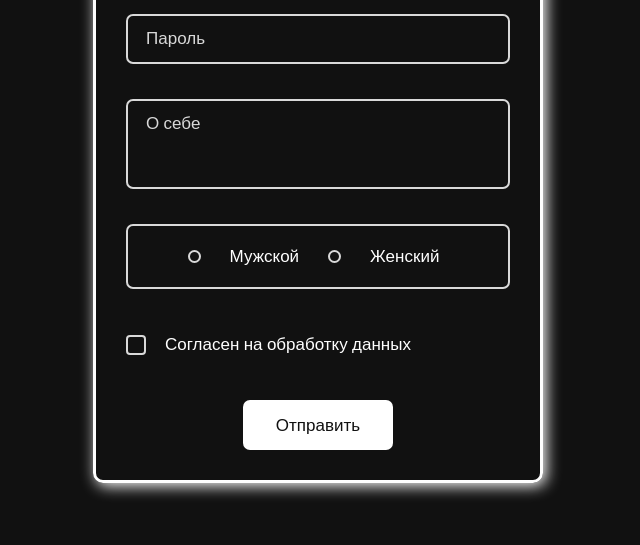
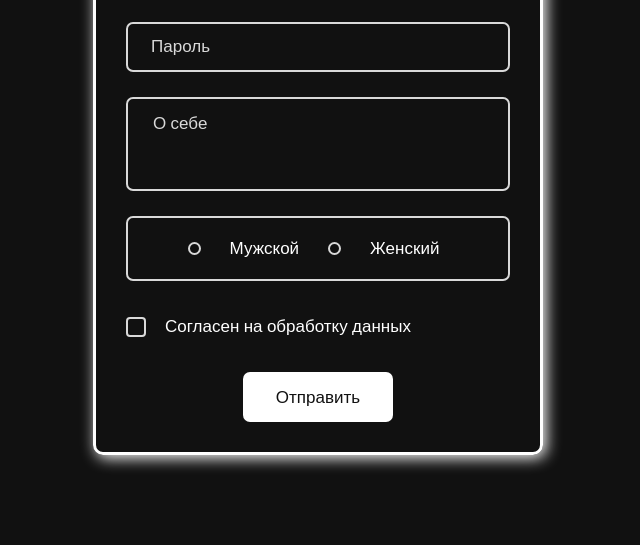
Before and after one commit to egorpokasov-art/First-form-validation-practice, a website: page index.html in a window 1280 px wide. Shown: the part 255-800 px from the top of the page, without its empty margins (322-962 px from the left). Drawn offline with nearby package versions, Linux system fonts and the light colour scheme.

Commit message:
Full MVP form version

```diff
--- a/index.html
+++ b/index.html
@@ -34,10 +34,10 @@
       type="text"
       id="login"
       name="login"
-      minlength="5"
+      minlength="6"
       maxlength="15"
       pattern="[a-zA-Z0-9._%+\-]+@[a-zA-Z0-9.\-]+\.[a-zA-Z]{2,}"
-      title="Введите email в формате: ivan@mail.ru"
+      title="Введите e-mail в формате: ivan@mail.ru"
       aria-errormessage="login-errors"
       placeholder=" "
       required
@@ -83,9 +83,9 @@
     ></span>
   </div>
 
-  <div class="form__field">
+  <div class="form__field textarea__emulator input">
     <textarea
-      class="form__field-input input"
+      class="form__field-input hidden"
       name="about"
       id="about"
       maxlength="250"
@@ -170,3 +170,19 @@
 </form>
 </body>
 </html>
+
+<!--<div class="textarea__emulator input">-->
+<!--  <textarea-->
+<!--    class="hidden"-->
+<!--    name="about"-->
+<!--    id="f"-->
+<!--    maxlength="550"-->
+<!--    placeholder=" "-->
+<!--  ></textarea>-->
+<!--  <label-->
+<!--    class="form__field-label"-->
+<!--    for="f"-->
+<!--  >-->
+<!--    О себе-->
+<!--  </label>-->
+<!--</div>-->
--- a/style.css
+++ b/style.css
@@ -30,6 +30,7 @@
 body {
   height: 100vh;
   display: flex;
+  flex-direction: column;
   justify-content: center;
   align-items: center;
   font-family: var(--font-family-base), serif;
@@ -37,6 +38,7 @@ body {
   font-weight: var(--fw-normal);
   color: var(--color-light);
   background-color: var(--bg-color-dark);
+  row-gap: 40px;
 }
 
 .visually-hidden {
@@ -128,7 +130,7 @@ button {
   width: 450px;
   display: flex;
   flex-direction: column;
-  row-gap: 35px;
+  row-gap: 25px;
   align-items: center;
   border: 3px solid var(--color-light);
   border-radius: var(--border-radius-form);
@@ -171,14 +173,44 @@ button {
   }
 }
 
+.textarea__emulator.input {
+  position: relative;
+  height: auto;
+  padding: 10px 10px;
+
+  textarea.hidden {
+    width: 100%;
+    height: 70px;
+    resize: none;
+    border: none;
+    background-color: transparent;
+    padding: 0;
+
+    &:is(:hover, :focus) {
+      outline: none;
+      border: none;
+      box-shadow: none;
+    }
+
+    &::-webkit-scrollbar {
+      width: 5px;
+      background-color: var(--color-gray);
+    }
+
+    &::-webkit-scrollbar-thumb {
+      width: 5px;
+      border-radius: 5px;
+      background-color: var(--color-light-gray);
+    }
+
+    * {
+      scrollbar-color: var(--color-gray);
+      scrollbar-width: thin;
+    }
+  }
+}
+
 .form__field {
-  & textarea {
-    height: 90px;
-    resize: none;
-    overflow-y: auto;
-    padding-top: 11px;
-  }
-
   .form__field-label {
     position: absolute;
     top: 25px;
@@ -187,15 +219,16 @@ button {
     translate: 0 -12px;
     color: var(--color-light-gray);
     border: none;
-    border-radius: 1px;
     transition: all 0.2s ease;
     pointer-events: none;
+    background-color: var(--bg-color-dark);
+    padding-inline: 5px 7px;
   }
 
   &:has(.form__field-input:not(:placeholder-shown)) .form__field-label {
     z-index: 100;
-    top: -13px;
-    left: 3px;
+    top: 1px;
+    left: 15px;
     color: var(--color-light);
     padding-left: 5px;
     scale: 0.9;
@@ -234,7 +267,7 @@ button {
   }
 
   &:has(.form__radios-errors:not(:empty)) {
-    margin-bottom: 30px;
+    margin-bottom: 40px;
   }
 }
 
@@ -248,7 +281,7 @@ button {
   background-color: transparent;
 
   &:checked {
-    background-color: var(--color-light);
+    background-color: var(--color-light-gray);
     border: none;
   }
 }
@@ -334,7 +367,7 @@ button {
 input:not(.form__radios-input, .form__checkbox-input),
 .form__radios-label,
 .form__checkbox-label,
-textarea
+.textarea__emulator
 ):is(:hover, :focus) {
   outline: none;
   border: 2px solid var(--color-light);
```
